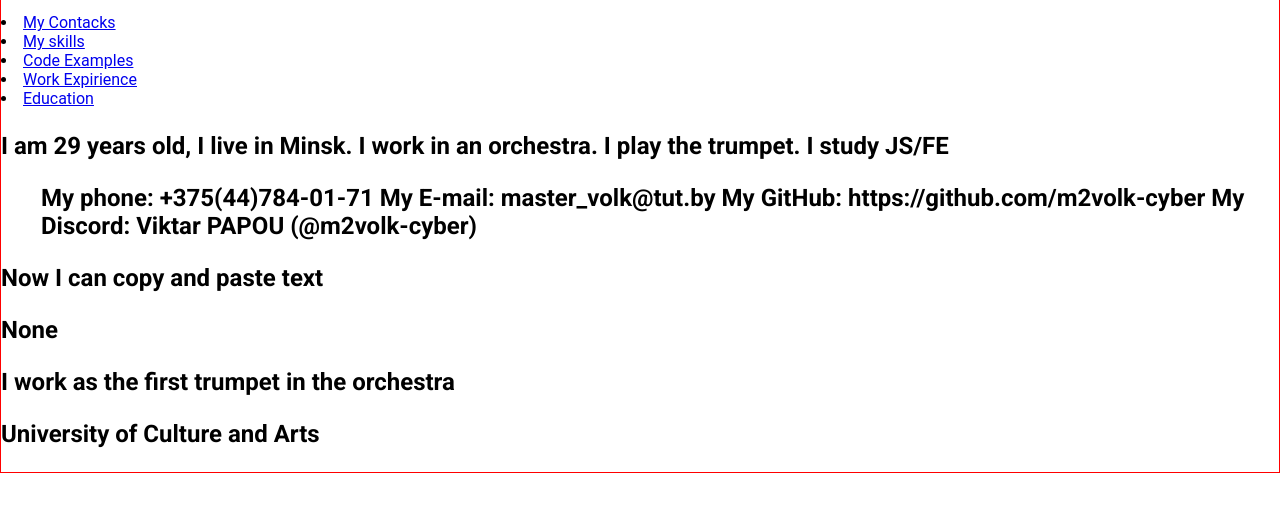
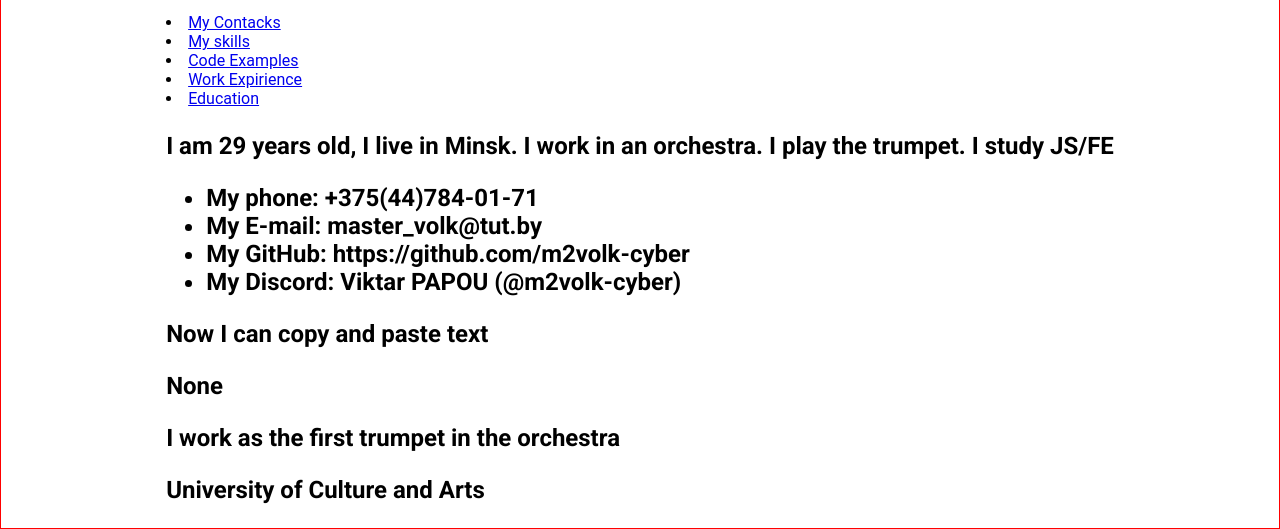
Before and after one commit to m2volk-cyber/rsschool-cv, a plain HTML site: page index.html in a window 1280 px wide. Shown: the part 1040-1569 px from the top of the page. Before the commit the page ends 1513 px from the top, so only its background shows below. Drawn offline with Linux system fonts and the light colour scheme; a web font is replaced by a local one.

Commit message:
fix: corrected the list

```diff
--- a/index.html
+++ b/index.html
@@ -29,10 +29,10 @@
                 </section>
                 <section class="section" id="My Contacks">
                     <ul>
-                        <il>My phone: +375(44)784-01-71</il>
-                        <il>My E-mail: master_volk@tut.by</il>
-                        <il>My GitHub: https://github.com/m2volk-cyber</il>
-                        <il>My Discord: Viktar PAPOU (@m2volk-cyber)</il>
+                        <li>My phone: +375(44)784-01-71</li>
+                        <li>My E-mail: master_volk@tut.by</li>
+                        <li>My GitHub: https://github.com/m2volk-cyber</li>
+                        <li>My Discord: Viktar PAPOU (@m2volk-cyber)</li>
                     </ul>
                 </section>
                 <section class="section" id="My skills">
```
